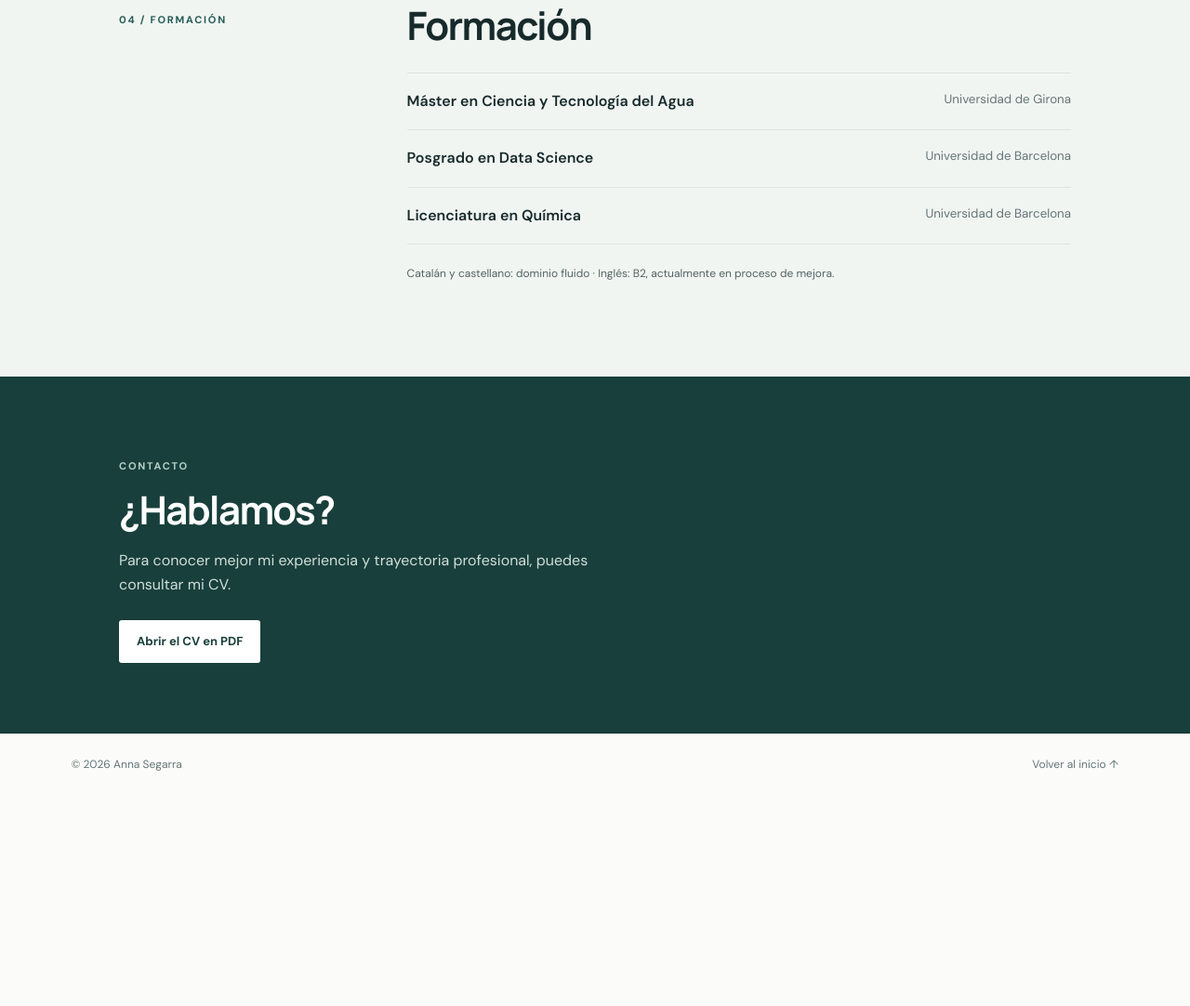
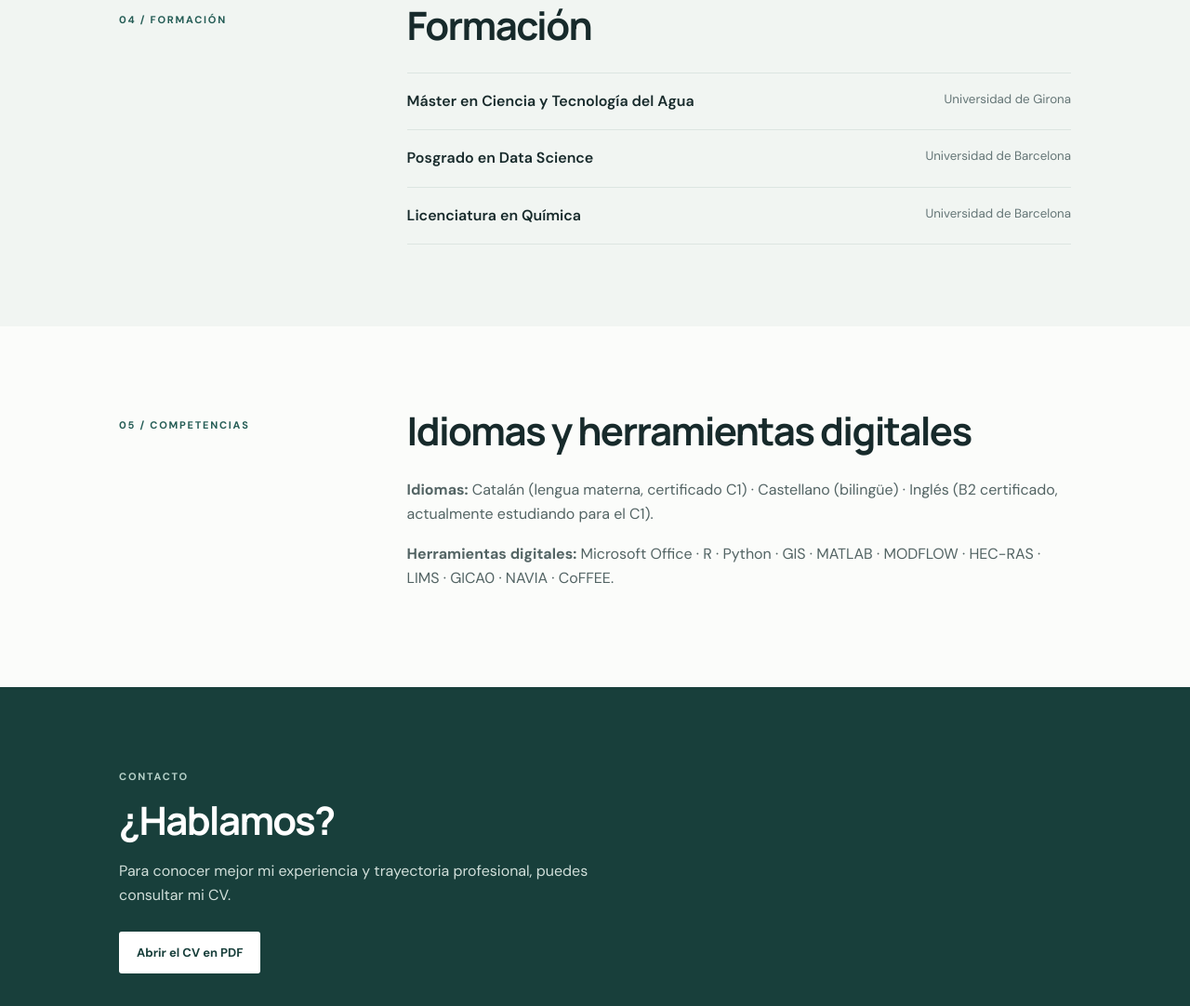
Before and after one commit to annasegarra/annasegarra.github.io, a plain HTML site: page es.html in a window 1280 px wide. Shown: the part 2946-4028 px from the top of the page at 93% size. Before the commit the page ends 3803 px from the top, so only its background shows below. Drawn offline with Linux system fonts and the light colour scheme.

Commit message:
Update es.html

```diff
--- a/es.html
+++ b/es.html
@@ -1,3 +1,4 @@
+
 
 <!doctype html>
 <html lang="es">
@@ -108,7 +109,15 @@
 <li><span>Posgrado en Data Science</span><small>Universidad de Barcelona</small></li>
 <li><span>Licenciatura en Química</span><small>Universidad de Barcelona</small></li>
 </ul>
-<p class="note">Catalán y castellano: dominio fluido · Inglés: B2, actualmente en proceso de mejora.</p>
+</div>
+</section>
+
+<section class="section" id="competencias">
+<div class="section-label">05 / COMPETENCIAS</div>
+<div class="section-content">
+<h2>Idiomas y herramientas digitales</h2>
+<p><strong>Idiomas:</strong> Catalán (lengua materna, certificado C1) · Castellano (bilingüe) · Inglés (B2 certificado, actualmente estudiando para el C1).</p>
+<p><strong>Herramientas digitales:</strong> Microsoft Office · R · Python · GIS · MATLAB · MODFLOW · HEC-RAS · LIMS · GICA0 · NAVIA · CoFFEE.</p>
 </div>
 </section>
 
```
